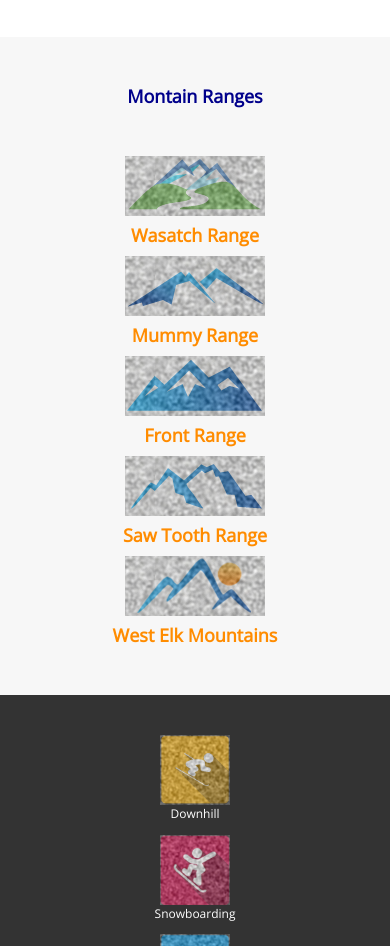
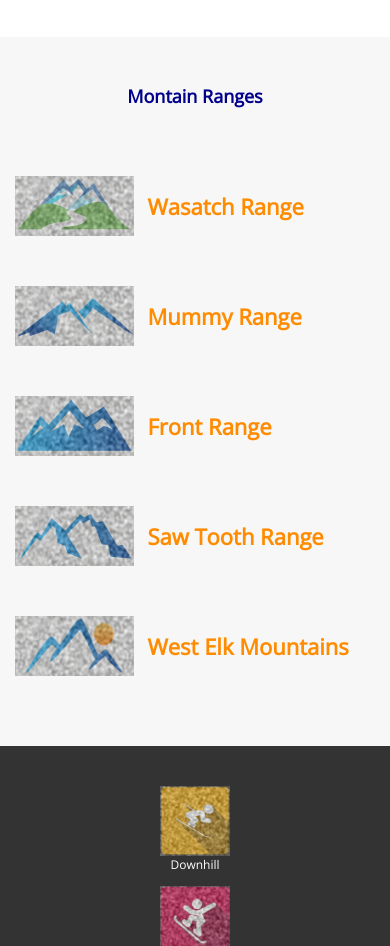
Before and after one commit to johnLexicon/bootstrapExample, a plain HTML site: page index.html in a window 390 px wide. Shown: the part 1464-2410 px from the top of the page. Drawn offline with nearby package versions, Linux system fonts and the light colour scheme.

Commit message:
The Content Reflow Pattern

```diff
--- a/css/style.css
+++ b/css/style.css
@@ -85,3 +85,28 @@ header, footer{
     margin-right: 30px;
     display: inline-block;
 }
+
+/* Media query for xs devices */
+@media(max-width:767px){
+
+    .range-list{
+        text-align: left;
+    }
+
+    .range-list h4 {
+        display: inline;
+        font-size: 22px;
+    }
+
+    .range-list a {
+        display: block;
+    }
+
+    .range-list img{
+        width: 33%;
+        height: 33%;
+        margin-right: 10px;
+        margin-bottom: 30px;
+        margin-top: 20px;
+    }
+}
```
